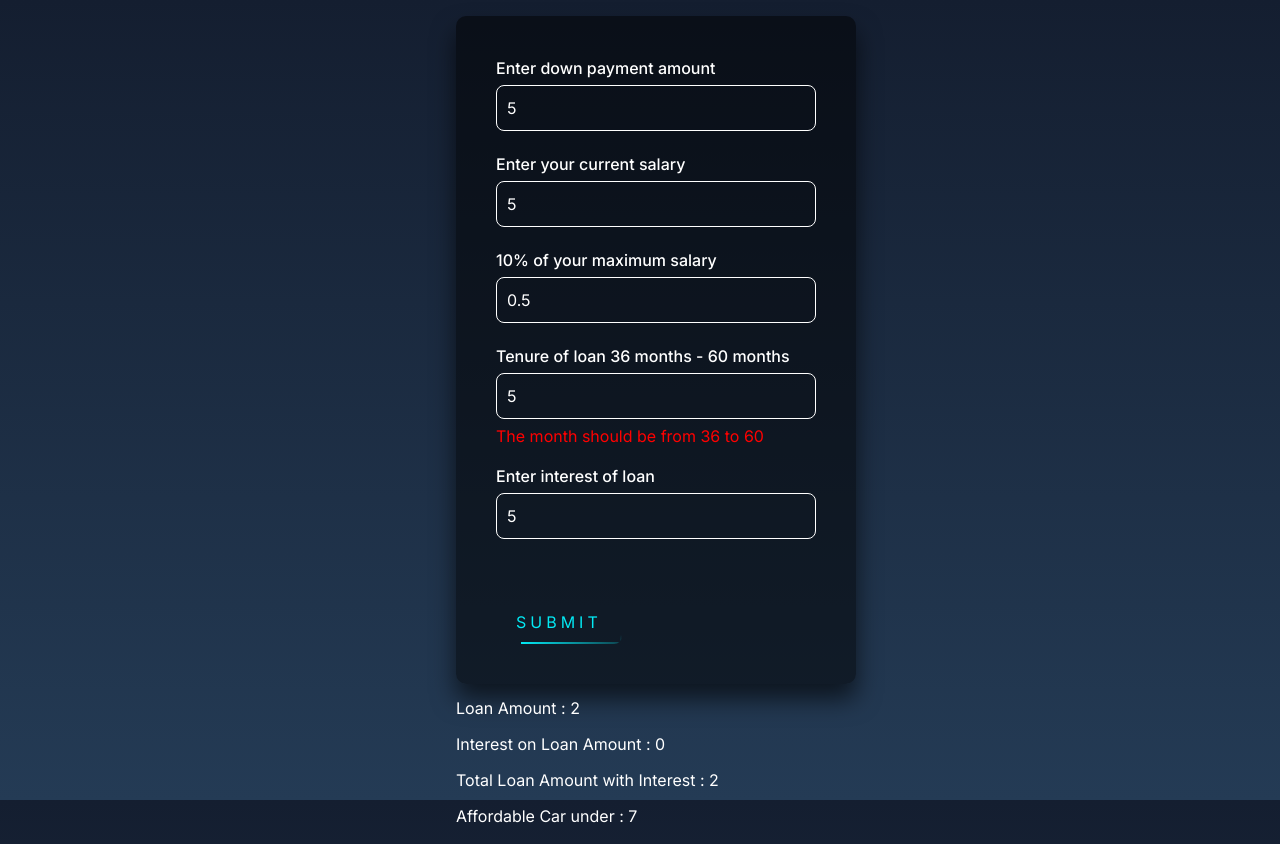
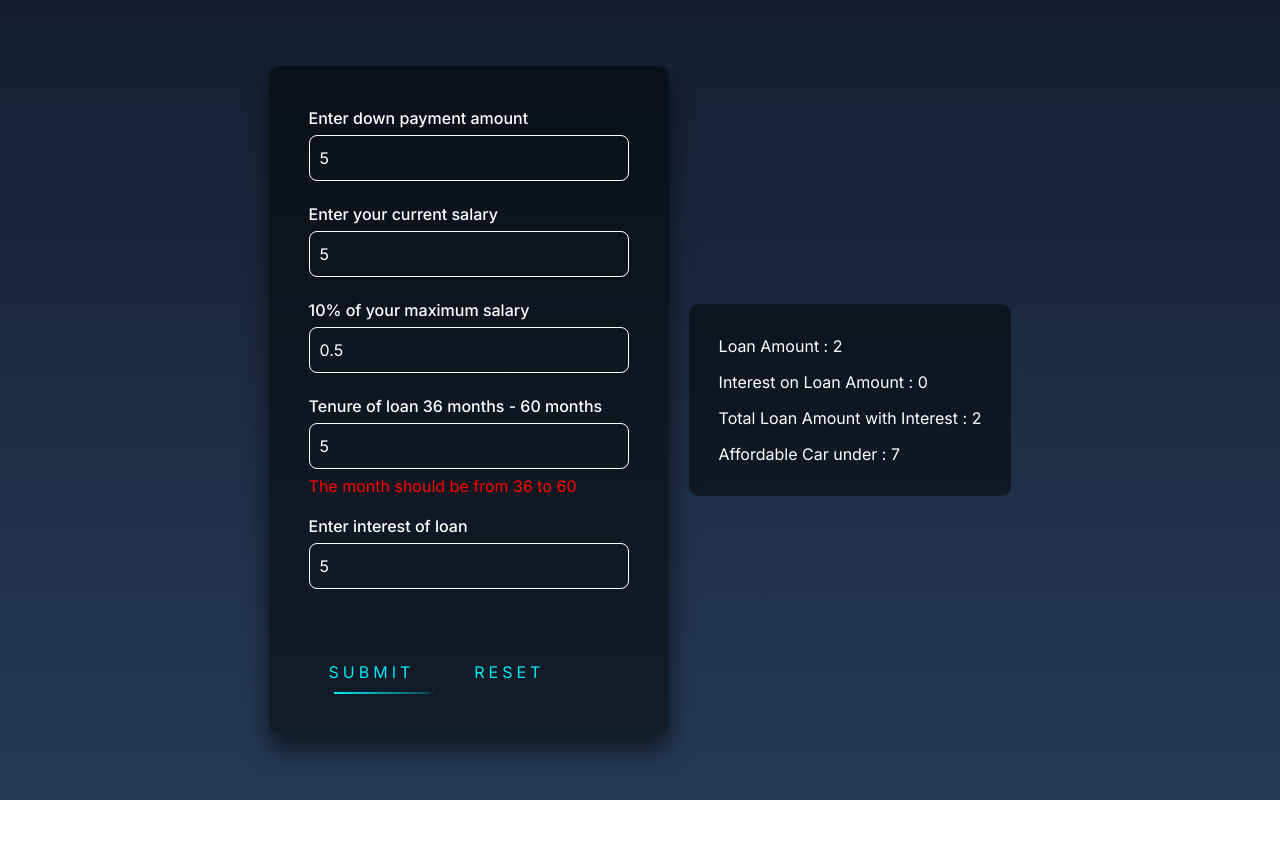
Before and after one commit to Rupit-Prajapati-AT/loan-calculator, a Next.js app: page / in a window 1280 px wide. Both pictures are taken after typing "5", "5", "5", "5", "5" into the empty fields and a click on the button "SUBMIT". After the commit the page ends 800 px from the top, so only its background shows below. Built offline with nearby package versions, Linux system fonts and the light colour scheme.

Commit message:
design changes

```diff
--- a/src/app/page.jsx
+++ b/src/app/page.jsx
@@ -48,10 +48,20 @@ export default function Home() {
     var totalInterestAmount = parseInt(Math.floor(maxSalary * tenure));
     setTotalInterestAmount(totalInterestAmount - amountWithoutInterest);
   };
-
+  const reset = () => {
+    setDownPayment("");
+    setSalary("");
+    setMaxSalary("");
+    setTenure("");
+    setInterest("");
+    setTotalInterestAmount("");
+    setLoanAmount("");
+    setAffordableAmount("");
+    setError(false);
+  };
   return (
     <>
-      <Box maxW="400px" m="auto" p="4">
+      <Flex m="auto" p="4" gap={"20px"} alignItems={"center"}>
         <form onSubmit={calculateLoanAmount} className="car-calculator">
           <FormControl id="downPayment" mb="4">
             <FormLabel htmlFor="downPayment">
@@ -145,6 +155,7 @@ export default function Home() {
               ""
             )}
           </FormControl>
+          <Flex gap={"20px"}>
             <button type="submit">
               <span></span>
               <span></span>
@@ -152,8 +163,20 @@ export default function Home() {
               <span></span>
               Submit
             </button>
+            <button type="reset" onClick={reset}>
+              Reset
+            </button>
+          </Flex>
         </form>
-        <Flex flexDir={"column"} gap={3} pt={3}>
+        {!error && downPayment ? (
+          <Flex
+            flexDir={"column"}
+            gap={3}
+            pt={3}
+            backgroundColor={" rgba(0, 0, 0, 0.5)"}
+            borderRadius={"10px"}
+            p={"30px"}
+          >
             {!error && loanAmount && (
               <Text color={"#fff"}>Loan Amount : {loanAmount}</Text>
             )}
@@ -175,7 +198,10 @@ export default function Home() {
               </Text>
             )}
           </Flex>
-      </Box>
+        ) : (
+          ""
+        )}
+      </Flex>
     </>
   );
 }
```
Lines whose indentation alone changed are shown as unchanged.
